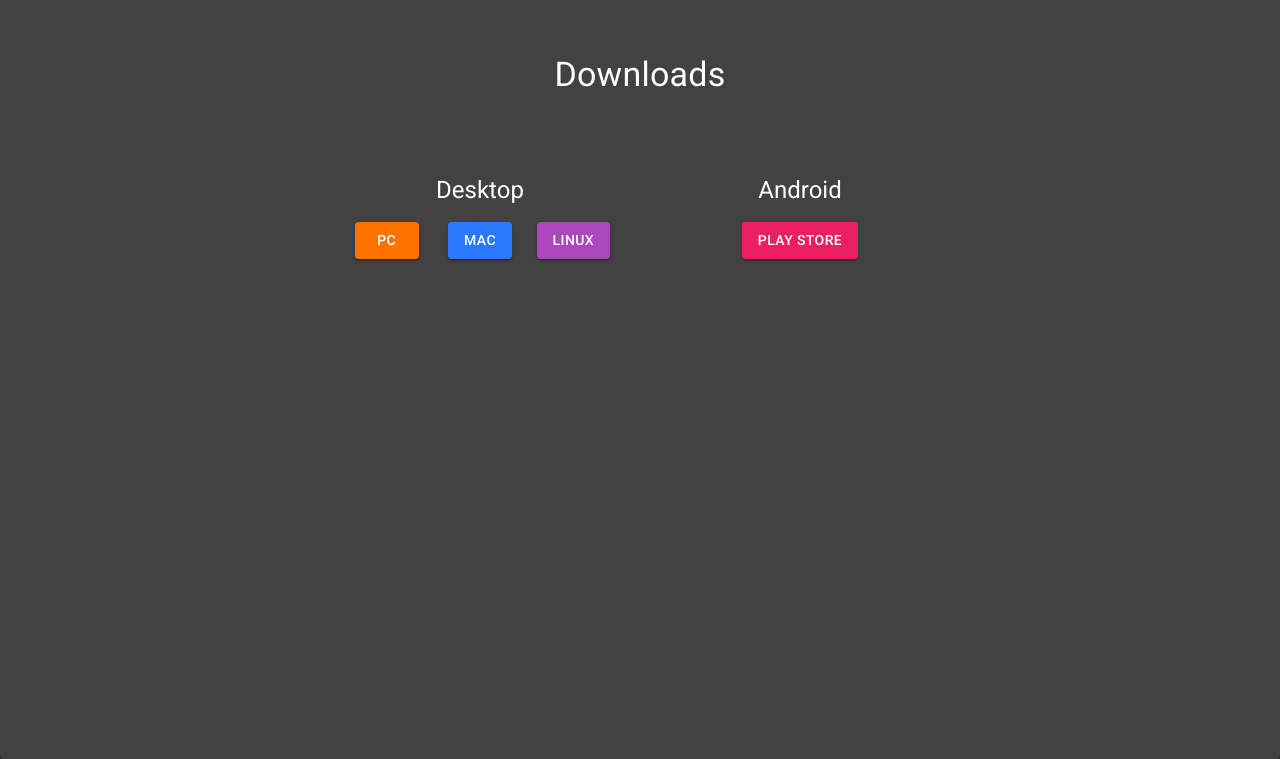
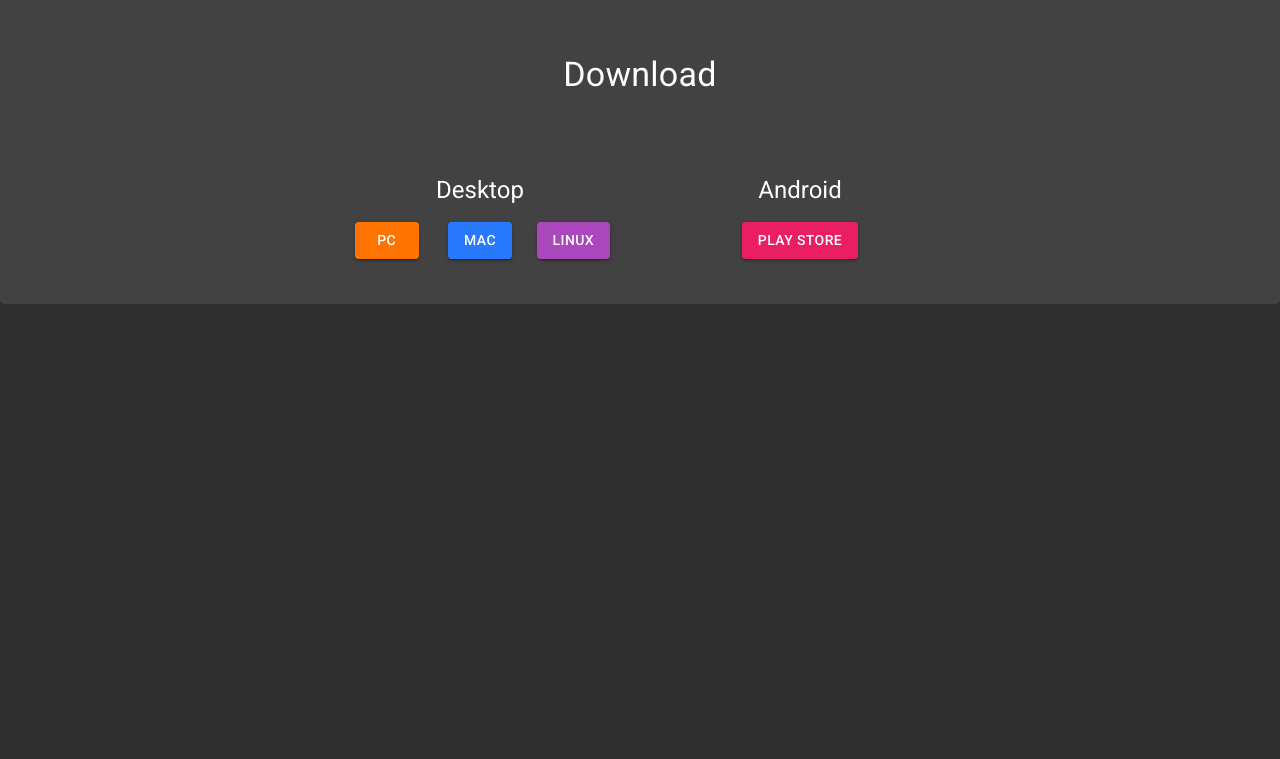
Before and after one commit to TheMrCorvy/Desktop-Frontend, a React (Create React App) app: page / in a window 1280 px wide. Shown: the part 791-1550 px from the top of the page. After the commit the page ends 1095 px from the top, so only its background shows below. Built offline with nearby package versions, Linux system fonts and the light colour scheme.

Commit message:
added the translations for downloads section

```diff
--- a/src/components/Navbar/index.tsx
+++ b/src/components/Navbar/index.tsx
@@ -104,7 +104,7 @@ const Navbar = () => {
 
 							<ToggleDarkTheme className={classes.navbarItem} />
 
-							<Tooltip title={translate("navbar_download_btn", lng)}>
+							<Tooltip title={translate("downloads", lng)}>
 								<IconButton
 									edge="start"
 									className={classes.navbarItem}
--- a/src/components/Sections/Downloads/index.tsx
+++ b/src/components/Sections/Downloads/index.tsx
@@ -5,6 +5,11 @@ import { Container, Grid, Button, Typography, Divider, Hidden } from "@material-
 import { makeStyles, createStyles, Theme } from "@material-ui/core/styles"
 
 import { purple, indigo, pink } from "@material-ui/core/colors"
+
+import { useSelector, useDispatch } from "react-redux"
+import { RootState } from "../../../redux/store"
+
+import { translate } from "../../../lang"
 
 const useStyles = makeStyles((theme: Theme) =>
 	createStyles({
@@ -28,7 +33,7 @@ const useStyles = makeStyles((theme: Theme) =>
 		},
 		container: {
 			paddingTop: 45,
-			paddingBottom: 500,
+			paddingBottom: 45,
 			textAlign: "center",
 
 			[theme.breakpoints.down("xs")]: {
@@ -45,6 +50,8 @@ let deferredPrompt: any
 
 const Downloads: FC = () => {
 	const classes = useStyles()
+
+	const { lng } = useSelector((state: RootState) => state.lng)
 
 	const [installable, setInstallable] = useState(false)
 
@@ -81,7 +88,7 @@ const Downloads: FC = () => {
 			<Grid container justify="center" spacing={6}>
 				<Grid item xs={12}>
 					<Typography gutterBottom variant="h4" className={classes.marginB}>
-						Downloads
+						{translate("downloads", lng)}
 					</Typography>
 				</Grid>
 
@@ -91,7 +98,7 @@ const Downloads: FC = () => {
 							<Grid container justify="space-between" spacing={1}>
 								<Grid item xs={12}>
 									<Typography gutterBottom variant="h5">
-										Web Version
+										{translate("web_version", lng)}
 									</Typography>
 								</Grid>
 								<Grid item xs={12}>
@@ -101,7 +108,7 @@ const Downloads: FC = () => {
 										className={classes.webBtn}
 										onClick={handleInstallClick}
 									>
-										Install
+										{translate("install", lng)}
 									</Button>
 								</Grid>
 							</Grid>
@@ -123,7 +130,7 @@ const Downloads: FC = () => {
 					<Grid container spacing={1}>
 						<Grid item xs={12}>
 							<Typography gutterBottom variant="h5">
-								Desktop
+								{translate("desktop", lng)}
 							</Typography>
 						</Grid>
 						<Grid item xs={4}>
@@ -197,7 +204,7 @@ const Downloads: FC = () => {
 										className={classes.webBtn}
 										onClick={handleInstallClick}
 									>
-										Install
+										{translate("install", lng)}
 									</Button>
 								</Grid>
 							</>
@@ -243,7 +250,7 @@ const Downloads: FC = () => {
 										className={classes.webBtn}
 										onClick={handleInstallClick}
 									>
-										Install
+										{translate("install", lng)}
 									</Button>
 								</Grid>
 							</Grid>
--- a/src/lang/en.json
+++ b/src/lang/en.json
@@ -7,7 +7,10 @@
 	"navbar_my_credentials_btn": ["My Credentials"],
 	"navbar_my_account_btn": ["My Account"],
 	"toggle_dark_theme": ["Toggle Dark Theme"],
-	"navbar_download_btn": ["Download"],
+	"downloads": ["Download"],
+	"install": ["Install"],
+	"desktop": ["Desktop"],
+	"web_version": ["Web Version"],
 	"landing_title": ["What is PasuSewa?"],
 	"landing_texts": [
 		"PasuSewa is the most complete password manager on the Web.",
--- a/src/lang/es.json
+++ b/src/lang/es.json
@@ -7,7 +7,10 @@
 	"navbar_my_credentials_btn": ["Mis Credenciales"],
 	"navbar_my_account_btn": ["Mi Cuenta"],
 	"toggle_dark_theme": ["Alternar Tema Oscuro"],
-	"navbar_download_btn": ["Descargas"],
+	"downloads": ["Descargas"],
+	"install": ["Instalar"],
+	"desktop": ["Escritorio"],
+	"web_version": ["Versión Web"],
 	"landing_title": ["¿Qué es PasuSewa?"],
 	"landing_texts": [
 		"PasuSewa es el gestor de contraseñas más completo que puedas encontrar en la web.",
--- a/src/lang/jp.json
+++ b/src/lang/jp.json
@@ -2,12 +2,15 @@
 	"app_name": ["パス世話"],
 	"home": ["Home"],
 	"translate": ["Translate"],
-	"navbar_login_btn": ["Login"],
+	"navbar_login_btn": ["ロッグイン"],
 	"navbar_register_btn": ["Register"],
 	"navbar_my_credentials_btn": ["My Credentials"],
 	"navbar_my_account_btn": ["My Account"],
 	"toggle_dark_theme": ["Toggle Dark Theme"],
-	"navbar_download_btn": ["Download"],
+	"downloads": ["ダウンロード"],
+	"install": ["Install"],
+	"desktop": ["Desktop"],
+	"web_version": ["Web Version"],
 	"landing_title": ["What is PasuSewa?"],
 	"landing_texts": [
 		"PasuSewa is the most complete password manager on the Web.",
```
